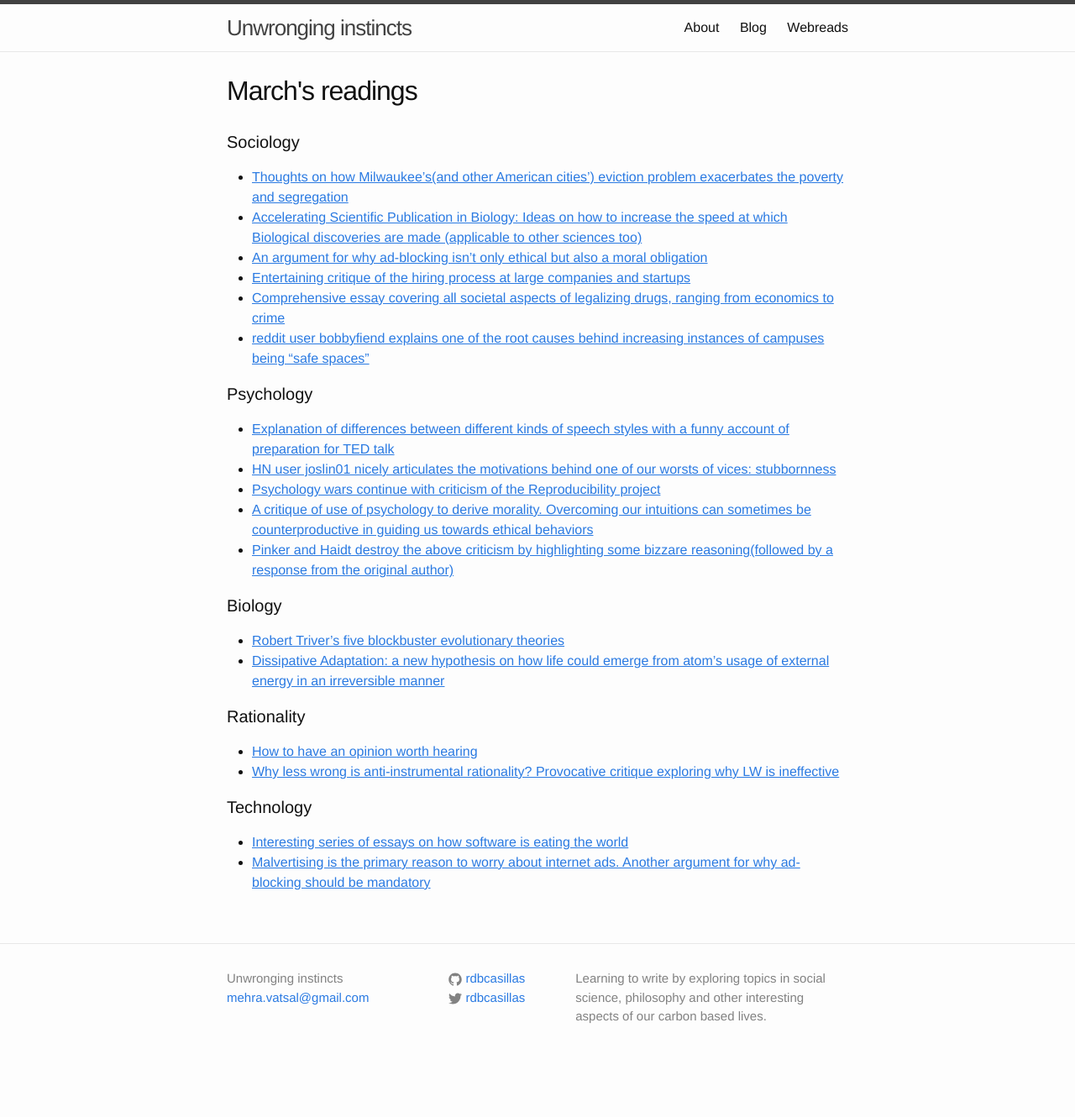
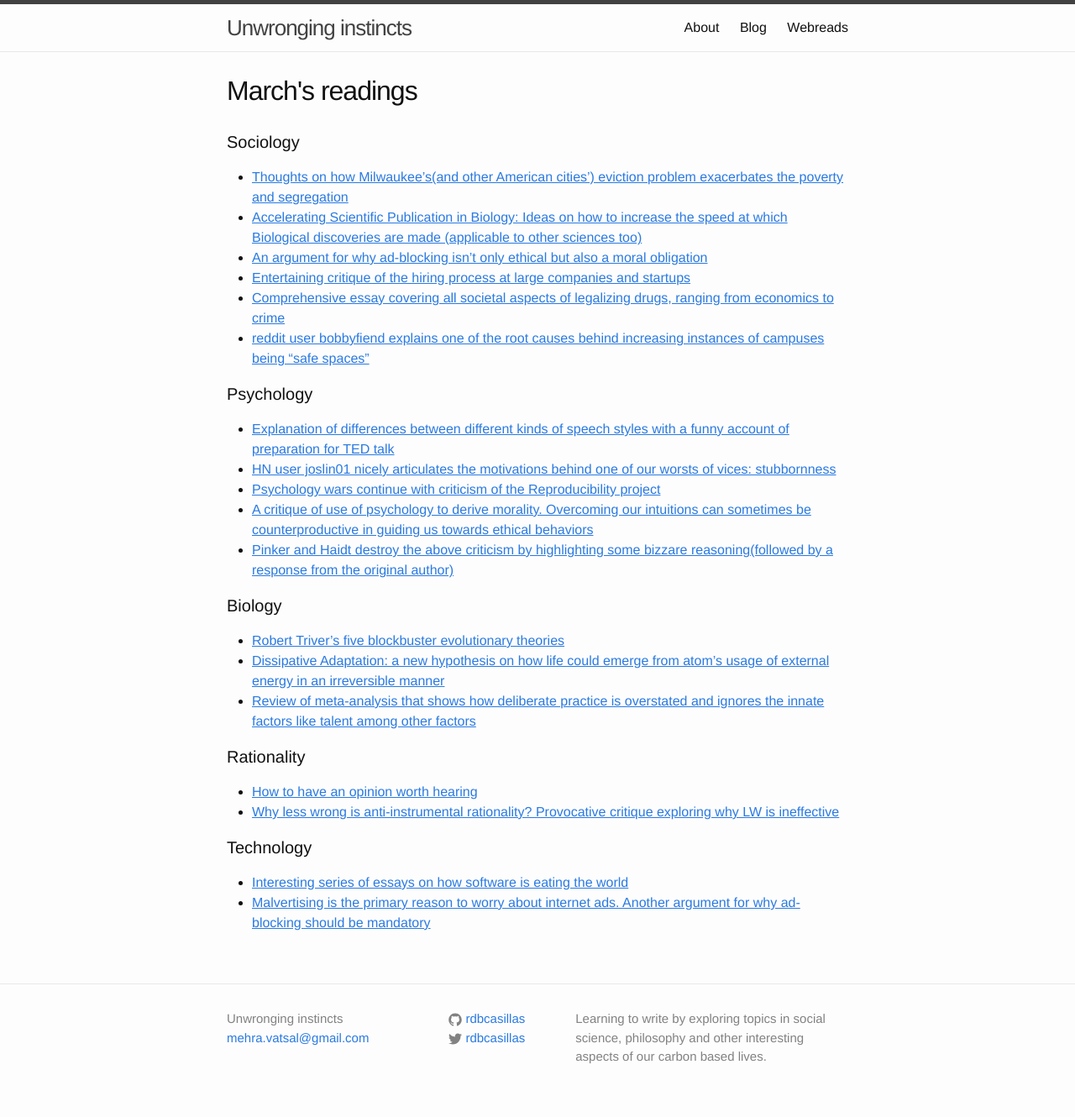
Before and after one commit to rdbcasillas/rdbcasillas.github.io, a Jekyll site: the page built from _posts/webreads/2016-03-24-March.md, in a window 1280 px wide. Shown: the whole page at 84% size. Built offline with Jekyll 4.4.1, drawn with Linux system fonts in a browser that asks for light colours; Markdown is read by kramdown in place of the engine named in the settings; before the commit the page ends 1282 px from its top, so only the background shows below that.

Commit message:
new blogpost and webreads

```diff
--- a/_posts/webreads/2016-03-24-March.md
+++ b/_posts/webreads/2016-03-24-March.md
@@ -25,7 +25,8 @@ category: webreads
 ####Biology
   * [Robert Triver's five blockbuster evolutionary theories](https://lareviewofbooks.org/review/five-blockbuster-evolutionary-insights-and-one-wild-life-on-robert-trivers/)
   * [Dissipative Adaptation: a new hypothesis on how life could emerge from atom's usage of external energy in an irreversible manner](http://nautil.us/issue/34/adaptation/how-do-you-say-life-in-physics)
-
+  * [Review of meta-analysis that shows how deliberate practice is overstated and
+  ignores the innate factors like talent among other factors](http://www.sciencedirect.com/science/article/pii/S0079742115000328)
 
 ####Rationality
   * [How to have an opinion worth hearing](http://quillette.com/2016/03/03/how-to-have-an-opinion-worth-hearing/)
```
Also changed, not shown: _posts/blog/2016-03-26-extened-organ.md (added, +19 -0 lines).
